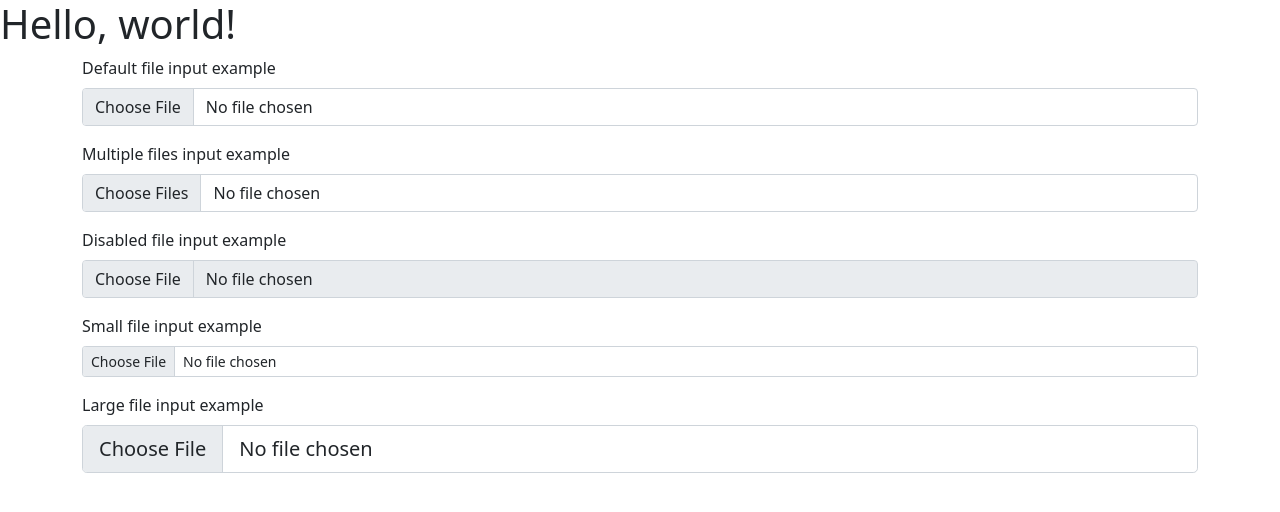
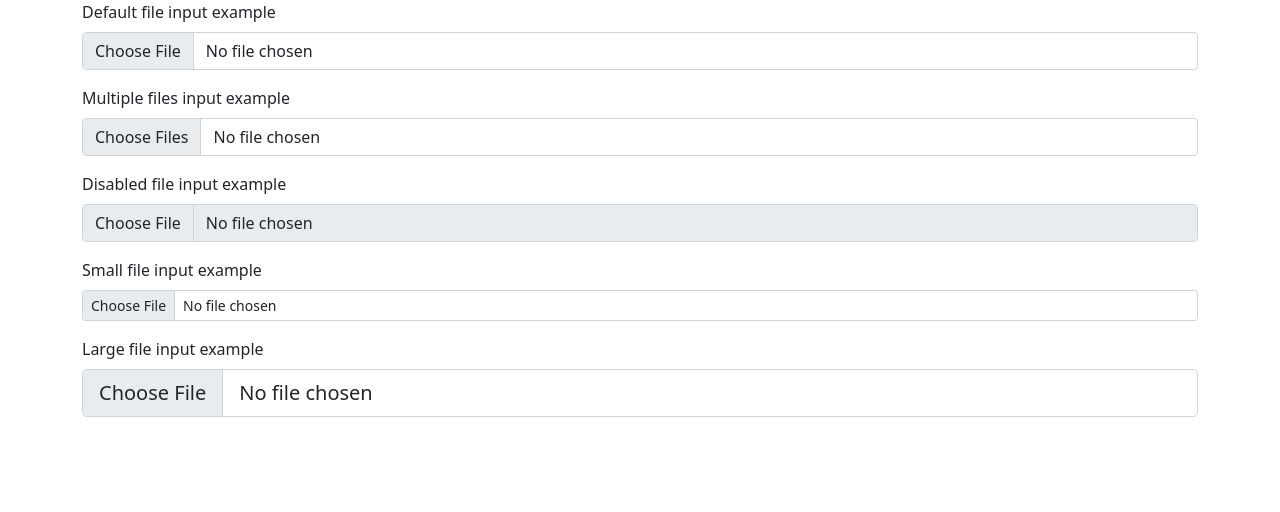
Before and after one commit to farhankarimcs/pr-201912C, a plain HTML site: page index.html in a window 1280 px wide. Drawn offline with nearby package versions, Linux system fonts and the light colour scheme.

Commit message:
Update index.html

```diff
--- a/index.html
+++ b/index.html
@@ -11,7 +11,7 @@
     <title>Hello, world!</title>
   </head>
   <body>
-    <h1>Hello, world!</h1>
+
 
     <!-- Optional JavaScript; choose one of the two! -->
     <div class="container">
```
